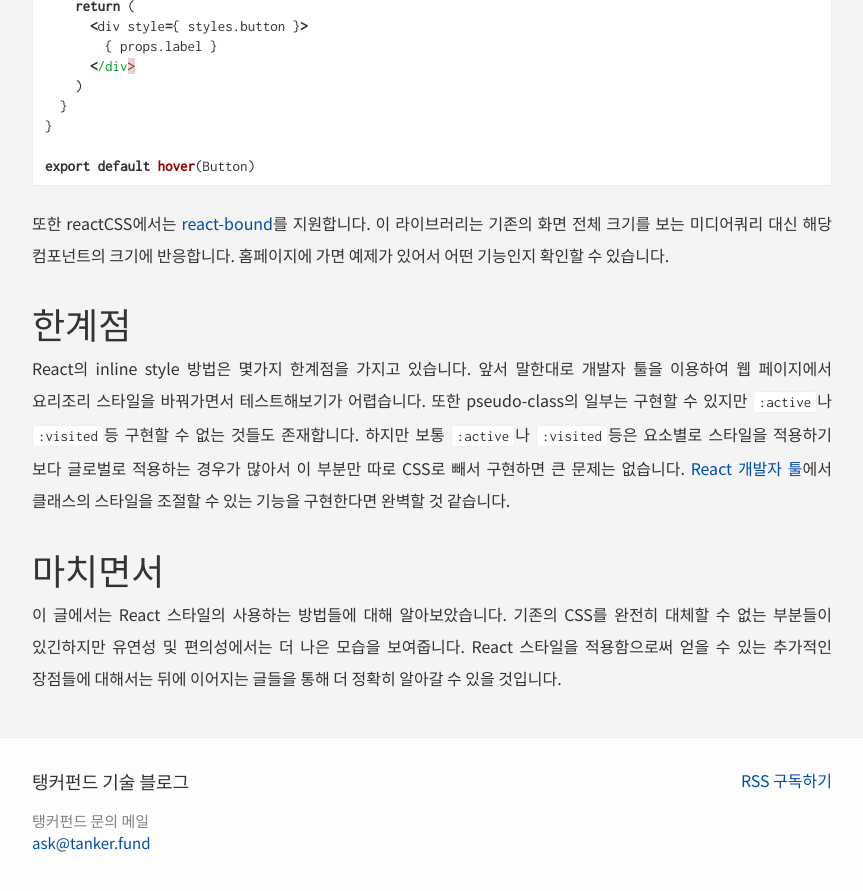
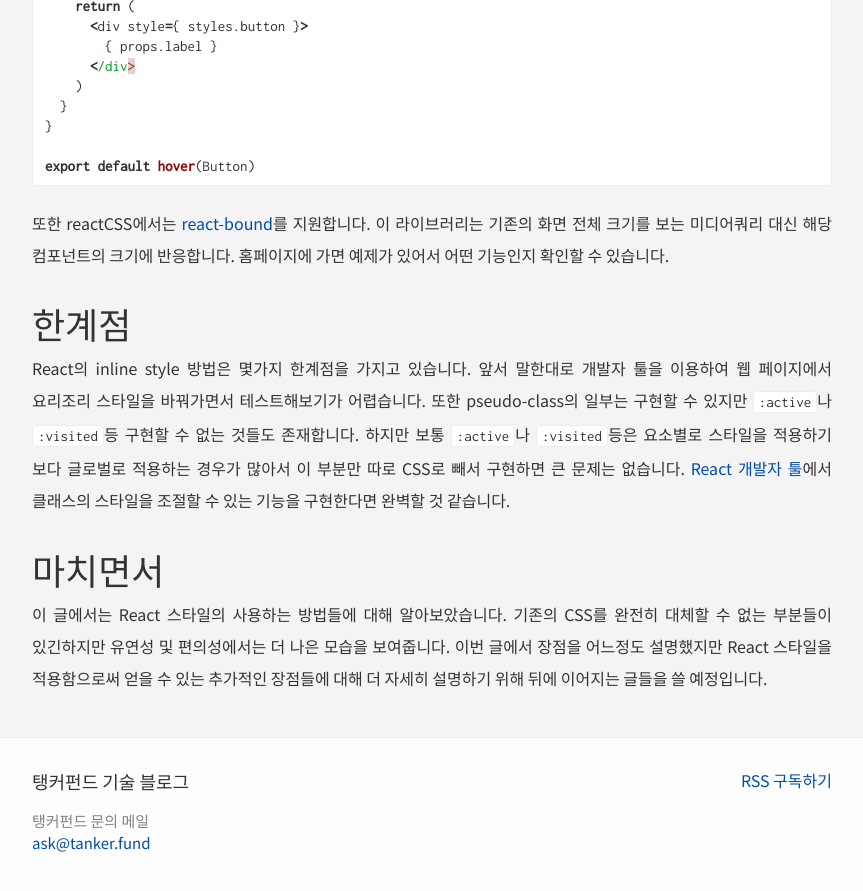
Before and after one commit to tankerfund/tankerfund.github.io, a Jekyll site: the page built from _posts/2016-11-20-react-css.md, in a window 1280 px wide and 900 px high, scrolled down 6964 px. Shown: the top 891 px of the window, without its empty margins (208-1071 px from the left). Built offline with Jekyll 4.4.1, drawn with Linux system fonts in a browser that asks for light colours; nearby versions of some CDN libraries.

Commit message:
slight change

```diff
--- a/_posts/2016-11-20-react-css.md
+++ b/_posts/2016-11-20-react-css.md
@@ -247,4 +247,4 @@ React의 inline style 방법은 몇가지 한계점을 가지고 있습니다.
 
 
 ## 마치면서
-이 글에서는 React 스타일의 사용하는 방법들에 대해 알아보았습니다. 기존의 CSS를 완전히 대체할 수 없는 부분들이 있긴하지만 유연성 및 편의성에서는 더 나은 모습을 보여줍니다. React 스타일을 적용함으로써 얻을 수 있는 추가적인 장점들에 대해서는 뒤에 이어지는 글들을 통해 더 정확히 알아갈 수 있을 것입니다.
+이 글에서는 React 스타일의 사용하는 방법들에 대해 알아보았습니다. 기존의 CSS를 완전히 대체할 수 없는 부분들이 있긴하지만 유연성 및 편의성에서는 더 나은 모습을 보여줍니다. 이번 글에서 장점을 어느정도 설명했지만 React 스타일을 적용함으로써 얻을 수 있는 추가적인 장점들에 대해 더 자세히 설명하기 위해 뒤에 이어지는 글들을 쓸 예정입니다.
```
